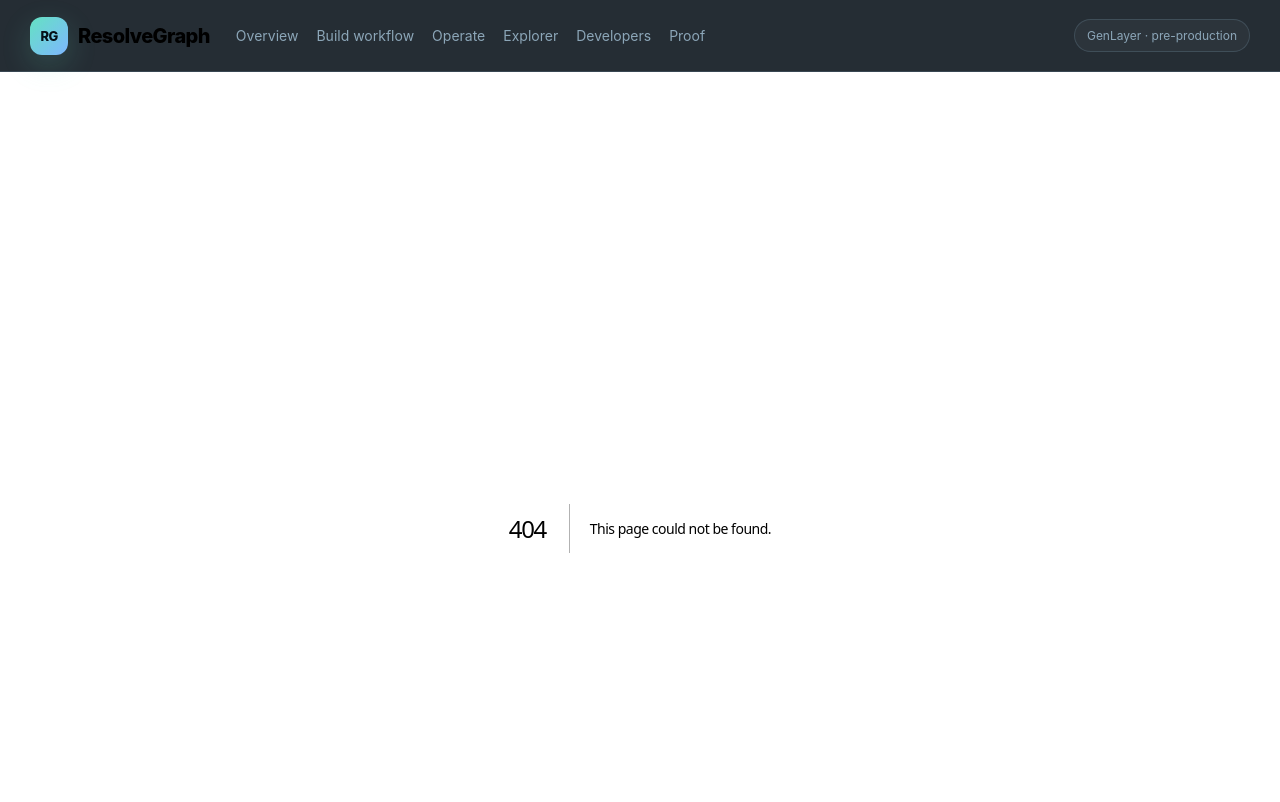
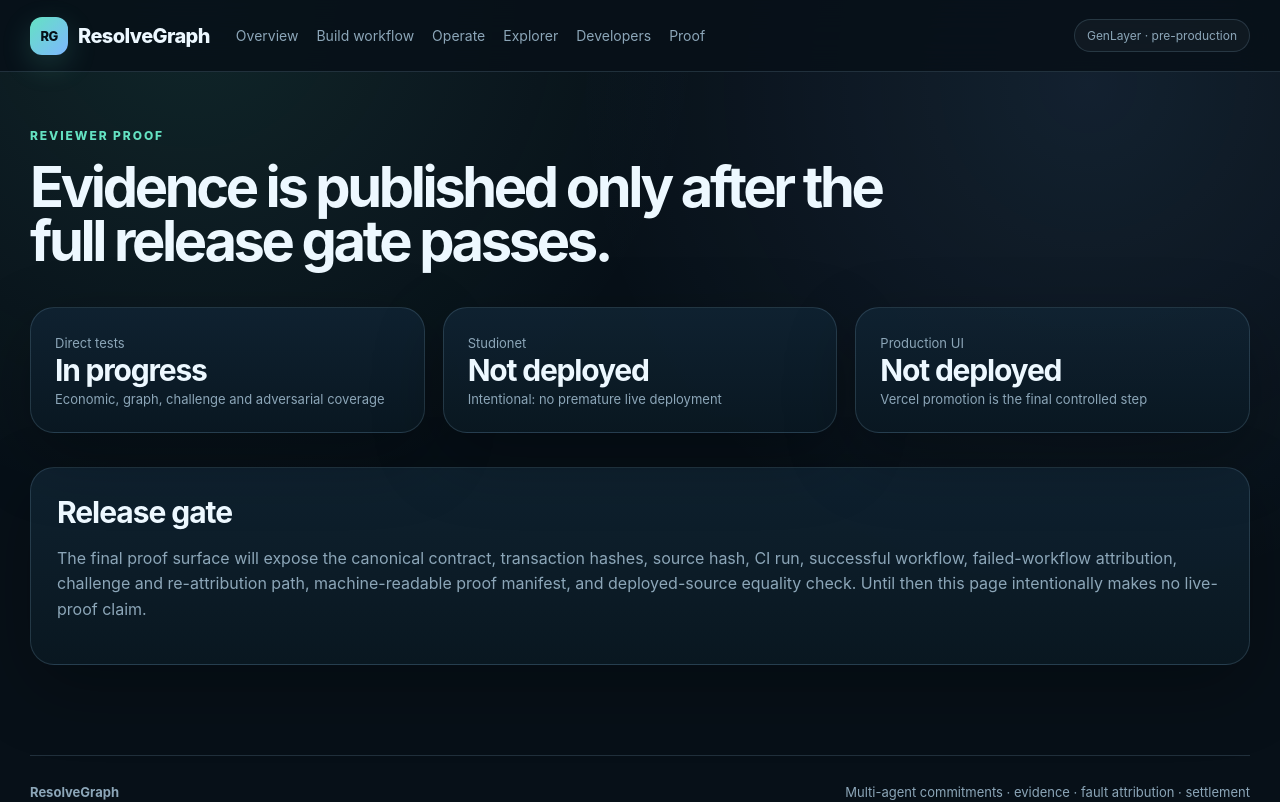
Before and after one commit to maho0638/resolvegraph-genlayer, a Next.js app in the folder frontend/: page /proof in a window 1280 px wide. Before the commit this address had no page. Shown: the top 802 px of the page. Built offline with nearby package versions, Linux system fonts and the light colour scheme.

Commit message:
frontend: add reviewer proof gate

```diff
--- /dev/null
+++ b/frontend/app/proof/page.tsx
@@ -0,0 +1,43 @@
+export default function Proof() {
+  return (
+    <>
+      <div className="sectionHead">
+        <div>
+          <div className="eyebrow">Reviewer Proof</div>
+          <h1 style={{ fontSize: "56px" }}>
+            Evidence is published only after the full release gate passes.
+          </h1>
+        </div>
+      </div>
+
+      <section className="grid3">
+        <div className="metric">
+          <span>Direct tests</span>
+          <strong>In progress</strong>
+          <span>Economic, graph, challenge and adversarial coverage</span>
+        </div>
+        <div className="metric">
+          <span>Studionet</span>
+          <strong>Not deployed</strong>
+          <span>Intentional: no premature live deployment</span>
+        </div>
+        <div className="metric">
+          <span>Production UI</span>
+          <strong>Not deployed</strong>
+          <span>Vercel promotion is the final controlled step</span>
+        </div>
+      </section>
+
+      <section className="panel section">
+        <h2>Release gate</h2>
+        <p className="muted">
+          The final proof surface will expose the canonical contract,
+          transaction hashes, source hash, CI run, successful workflow,
+          failed-workflow attribution, challenge and re-attribution path,
+          machine-readable proof manifest, and deployed-source equality check.
+          Until then this page intentionally makes no live-proof claim.
+        </p>
+      </section>
+    </>
+  );
+}
```
